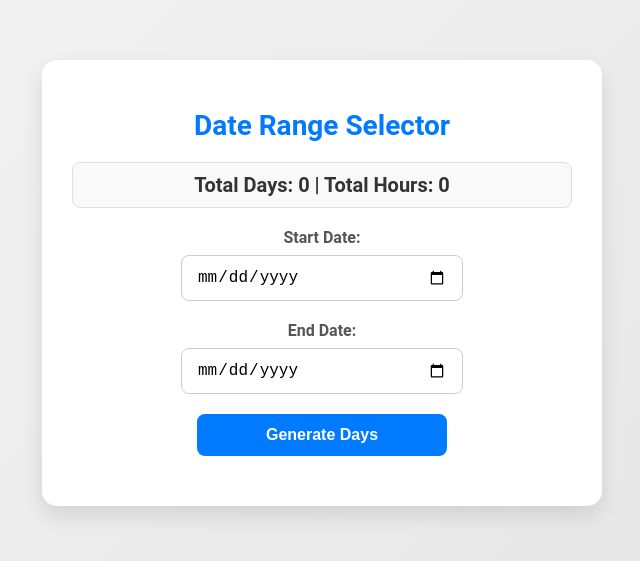
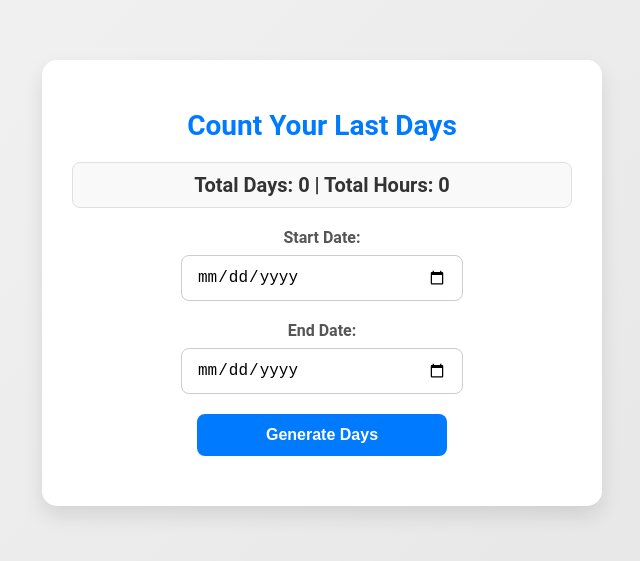
Before and after one commit to ilhaanrahim/Count-Last-Days, a plain HTML site: page index.html in a window 1280 px wide. Shown: the part 117-678 px from the top of the page, without its empty margins (318-958 px from the left). Drawn offline with Linux system fonts and the light colour scheme.

Commit message:
Update index.html

```diff
--- a/index.html
+++ b/index.html
@@ -114,7 +114,7 @@
 </head>
 <body>
     <div class="container">
-        <h1>Date Range Selector</h1>
+        <h1>Count Your Last Days</h1>
         <div id="summaryDisplay">Total Days: 0 | Total Hours: 0</div>
         <form id="dateForm">
             <div class="input-group">
```
